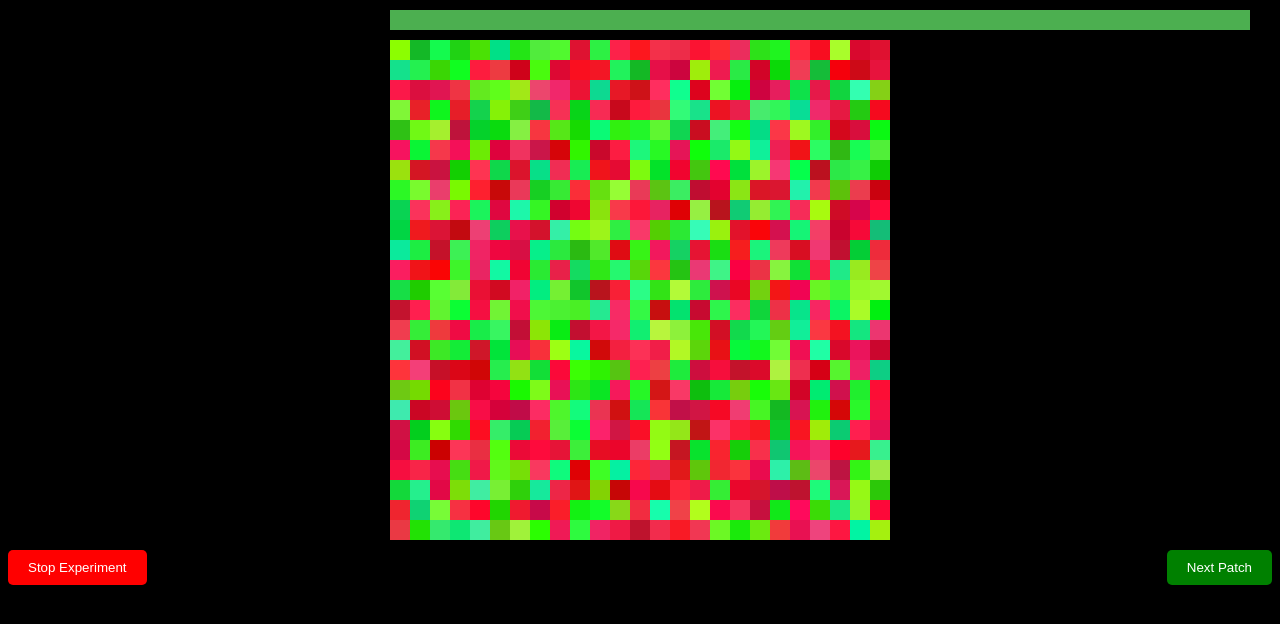
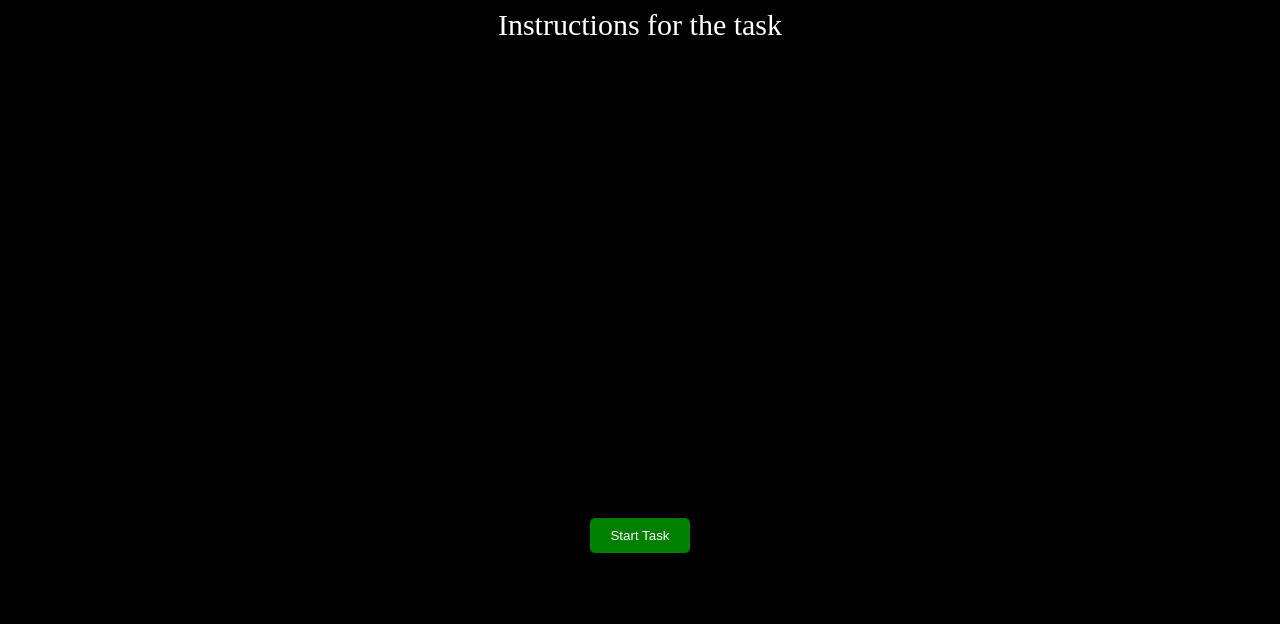
Before and after one commit to Meshed72/foraging_task, a Django app: page / in a window 1280 px wide. Shown: the top 624 px of the page. Run offline with Django 4.2, Linux system fonts and the light colour scheme.

Commit message:
Finalize basic setup handle reset and EL

```diff
--- a/foraging_task/static/js/MatrixBuilder.js
+++ b/foraging_task/static/js/MatrixBuilder.js
@@ -3,10 +3,13 @@ class MatrixBuilder {
       this.SQUARE_SIZE = 20;
       this.NUM_ROWS = 25;
       this.NUM_COLS = 25;
+      this.GREEN_PROPORTION = 0.8;
+      this.RIPE_LIMIT = 0.5;
+      this.GREEN_COLORS = ['#00FF00', '#33FF33', '#66FF66', '#99FF99', '#CCFFCC'];
+      this.RED_COLORS = ['#FF0000', '#FF3333', '#FF6666', '#FF9999', '#FFCCCC'];
+      this.RIPE_COLORS = [this.RED_COLORS[0]];
+
       this.taskManager = taskManager;
-    }
-
-    init() {
       this.canvas = document.getElementById("matrixCanvas");
       this.ctx = this.canvas.getContext("2d");
 
@@ -17,29 +20,52 @@ class MatrixBuilder {
       this.canvas.height = this.canvasHeight;
 
       this.squares = [];
-
-      this.drawMatrix();
       return this;
     }
 
-    static getRandomGreenColor() {
-      const greenHue = Math.floor(Math.random() * 81) + 80;
-      const saturation = Math.floor(Math.random() * 21) + 80;
-      const lightness = Math.floor(Math.random() * 21) + 40;
-      return `hsl(${greenHue}, ${saturation}%, ${lightness}%)`;
+    init() {
+      this.drawMatrix(true);
     }
 
-    static getRandomRedColor() {
-      const redHue = Math.floor(Math.random() * 21) + 340;
-      const saturation = Math.floor(Math.random() * 21) + 80;
-      const lightness = Math.floor(Math.random() * 21) + 40;
-      return `hsl(${redHue}, ${saturation}%, ${lightness}%)`;
+    hideMatrix(){
+        this.canvas.style.display = "none";
     }
 
-    drawMatrix(greenProportion = 0.5) {
+    showMatrix(){
+        this.canvas.style.display = "block";
+    }
+
+    getRandomGreenColor() {
+        const randomIndex = Math.floor(Math.random() * this.GREEN_COLORS.length);
+        return this.GREEN_COLORS[randomIndex];
+
+    //   const greenHue = Math.floor(Math.random() * 81) + 80;
+    //   const saturation = Math.floor(Math.random() * 21) + 80;
+    //   const saturation = 50;
+    //   const saturation = Math.floor(Math.random() * 21) + 80;
+    //   const lightness = 50;
+    //   const lightness = Math.floor(Math.random() * 21) + 40;
+    //   return `hsl(${greenHue}, ${saturation}%, ${lightness}%)`;
+    }
+
+    getRandomRedColor() {
+        const randomIndex = Math.floor(Math.random() * this.RED_COLORS.length);
+        return this.RED_COLORS[randomIndex];
+
+        // let redHue;
+        // if (Math.random() < this.RIPE_LIMIT) {
+        //   redHue = Math.floor(Math.random() * 51) + 150;
+        // } else {
+        //   redHue = Math.floor(Math.random() * 21) + 340;
+        // }
+        // const saturation = 50;
+        // const lightness = 50;
+        // return `hsl(${redHue}, ${saturation}%, ${lightness}%)`;
+      }
+
+    drawMatrix(setEventListeners) {
         const totalSquares = this.NUM_ROWS * this.NUM_COLS;
-        const numGreenSquares = Math.floor(totalSquares * greenProportion);
-        const numRedSquares = totalSquares - numGreenSquares;
+        const numGreenSquares = Math.floor(totalSquares * this.GREEN_PROPORTION);
 
         // Create an array of indices representing all squares
         const indices = Array.from({ length: totalSquares }, (_, index) => index);
@@ -50,6 +76,8 @@ class MatrixBuilder {
           [indices[i], indices[j]] = [indices[j], indices[i]];
         }
 
+        this.squares = [];
+
         // Assign colors to squares based on shuffled indices
         for (let i = 0; i < totalSquares; i++) {
           const row = Math.floor(i / this.NUM_COLS);
@@ -59,10 +87,10 @@ class MatrixBuilder {
           var color;
           var colorType;
           if(indices[i] < numGreenSquares){
-            color = MatrixBuilder.getRandomGreenColor();
+            color = this.getRandomGreenColor();
             colorType = "green";
           } else {
-            color = MatrixBuilder.getRandomRedColor()
+            color = this.getRandomRedColor()
             colorType = "red";
           }
 
@@ -79,32 +107,36 @@ class MatrixBuilder {
           this.ctx.fillRect(square.x, square.y, square.size, square.size);
         }
 
-        this.setSquaresEventListeners();
+        if(setEventListeners){
+            this.setSquaresEventListeners();
+        }
       }
 
 
     resetSquaresColor() {
-      this.squares.forEach((square) => {
-        if (square.colorType == "green") {
-          square.color = MatrixBuilder.getRandomGreenColor();
-        } else {
-          square.color = MatrixBuilder.getRandomRedColor();
-        }
-        this.ctx.fillStyle = square.color;
-        this.ctx.fillRect(square.x, square.y, square.size, square.size);
-      });
+        // Remove existing event listeners
+        let canvasElement = document.getElementById("matrixCanvas");
+        var newCanvasElement = canvasElement.cloneNode(true);
+        canvasElement.parentNode.replaceChild(newCanvasElement, canvasElement);
+        this.canvas = newCanvasElement;
+        this.ctx = this.canvas.getContext("2d");
+        // this = new MatrixBuilder();
+        this.drawMatrix(true);
     }
 
     setSquaresEventListeners() {
-      const canvas = this.canvas;
-      const ctx = this.ctx;
-      const taskManager = this.taskManager;
-      const squares = this.squares;
+      var canvas = this.canvas;
+      var ctx = this.ctx;
+      var taskManager = this.taskManager;
+      var squares = this.squares;
+      var matrixBuilder = this;
+      const ripeColors = this.RIPE_COLORS;
 
       canvas.addEventListener("click", function (event) {
-        const rect = canvas.getBoundingClientRect();
-        const clickX = event.clientX - rect.left;
-        const clickY = event.clientY - rect.top;
+        var rect = canvas.getBoundingClientRect();
+        var clickX = event.clientX - rect.left;
+        var clickY = event.clientY - rect.top;
+        var isRipe = false;
 
         squares.forEach((square) => {
           if (
@@ -114,17 +146,29 @@ class MatrixBuilder {
             clickY < square.y + square.size
           ) {
 
-            square.color = MatrixBuilder.getRandomGreenColor();
+            if(ripeColors.includes(square.color)){
+                isRipe = true;
+            }
+
+            square.color = matrixBuilder.getRandomGreenColor();
             ctx.fillStyle = square.color;
             ctx.fillRect(square.x, square.y, square.size, square.size);
 
             // Update click data
-            taskManager.updateClickData({ x: square.x, y: square.y });
+            taskManager.updateClickData({ subjectID : taskManager.subjectID,
+                startTime : taskManager.startTime,
+                clickTime : Date.now(),
+                patchNumber : taskManager.currentPatch,
+                x: square.x,
+                y: square.y,
+                isRipe : isRipe});
           }
         });
 
         // Play sound
-        document.getElementById("errorSound").play();
+        if(!isRipe){
+            document.getElementById("errorSound").play();
+        }
       });
     }
   }
--- a/foraging_task/static/js/TaskManager.js
+++ b/foraging_task/static/js/TaskManager.js
@@ -1,52 +1,95 @@
 function initTask(){
-    taskManager = new TaskManager().init();
+    taskManager = new TaskManager("testUser")
+    taskManager.init();
 }
 
 class TaskManager{
-    constructor(){
+    constructor(subjectId){
         this.TOTAL_DURATION = 5000;
+        this.subjectId = subjectId;
+        this.startTime = Date.now();
         this.intervalDuration = 100;
         this.numIntervals = 100;
         this.progressInterval;
         this.progressWidth = 0;
         this.clickData = [];
         this.currentPatch = 1;
-        this.matrixBuilder = new MatrixBuilder(this).init();
+        this.progressBar = document.querySelector(".progress-bar");
+        this.progressFill =  document.getElementById("progressFill");
+        this.stopTaskButton =  document.querySelector(".stop-task-button");
+        this.nextPatchButton =  document.querySelector(".next-patch-button");
+        this.startTaskButton =  document.querySelector(".start-task-button");
+        this.taskText =  document.querySelector(".task-text");
+        this.matrixBuilder = new MatrixBuilder(this);
+        return this;
     }
 
     init(){
+        this.taskElementsVisibility("instructions");
+    }
+
+    startTask(){
+        this.taskElementsVisibility("taskRun");
+        this.matrixBuilder.init();
         this.setProgressBar();
-        return this;
+    }
+
+    endTask(){
+        this.taskElementsVisibility("taskEnd");
+    }
+
+    taskElementsVisibility(phase){
+        if(phase == "instructions"){
+            this.taskRelatedElementsVisibility("none");
+            this.taskText.style.display = "block";
+            this.taskText.innerHTML = "Instructions for the task";
+            this.startTaskButton.style.display = "block";
+        }
+        if(phase == "taskRun"){
+            this.taskRelatedElementsVisibility("block");
+            this.taskText.style.display = "none";
+            this.startTaskButton.style.display = "none";
+        }
+        if(phase == "taskEnd"){
+            this.taskRelatedElementsVisibility("none");
+            this.taskText.style.display = "block";
+            this.taskText.innerHTML = "Task finished - thank you";
+        }
+    }
+
+    taskRelatedElementsVisibility(visibility){
+        if(visibility == "block"){
+            this.matrixBuilder.showMatrix();
+        } else {
+            this.matrixBuilder.hideMatrix();
+        }
+        this.progressBar.style.display = visibility;
+        this.stopTaskButton.style.display = visibility;
+        this.nextPatchButton.style.display = visibility;
     }
 
     setProgressBar() {
-        const progressFill = document.getElementById("progressFill");
-        const progressBar = document.querySelector(".progress-bar");
-        this.startTime = Date.now();
-        progressFill.style.width = "0";
-        this.progressInterval = setInterval(() => this.updateProgress(progressFill, progressBar), this.intervalDuration);
+        this.progressFill.style.width = "0";
+        this.progressInterval = setInterval(() => this.updateProgress(), this.intervalDuration);
     }
 
-    updateProgress(progressFill, progressBar) {
+    updateProgress() {
         const elapsedTime = Date.now() - this.startTime;
-        const progressBarWidth = progressBar.offsetWidth;
+        const progressBarWidth = this.progressBar.offsetWidth;
         const targetWidth = (progressBarWidth / this.TOTAL_DURATION) * elapsedTime;
 
-        if (progressFill.offsetWidth >= progressBar.offsetWidth) {
-            progressFill.style.width = `${progressBarWidth}px`;
+        if (this.progressFill.offsetWidth >= this.progressBar.offsetWidth) {
+            this.progressFill.style.width = `${progressBarWidth}px`;
             clearInterval(this.progressInterval);
-            alert("Times up");
+            // this.endTask();
         } else {
             this.progressWidth = (targetWidth / progressBarWidth) * 100;
-            progressFill.style.width = `${this.progressWidth}%`;
+            this.progressFill.style.width = `${this.progressWidth}%`;
         }
     }
 
     updateClickData(data) {
-        this.clickData.push(data);
-    }
-
-    updateClickData(data){
+        console.log(data);
         this.clickData.push(data);
     }
 
--- a/foraging_task/static/style.css
+++ b/foraging_task/static/style.css
@@ -7,16 +7,26 @@ body {
     margin: 0 auto;
   }
 
+  .task-text {
+    width: 500px;
+    height: 500px;
+    display: block;
+    margin: 0 auto;
+    color: white;
+    font-size: 1.875em;
+    text-align: center;
+  }
+
   .progress-bar {
     width: 500px;
     height: 20px;
-    background-color: #f3f3f3;
+    background-color: black;
     margin: 10px auto;
   }
 
   .progress-fill {
     height: 100%;
-    background-color: #4caf50;
+    background-color: rgb(255, 255, 0);
     transition: width 30s linear;
   }
 
@@ -35,7 +45,17 @@ body {
     cursor: pointer;
   }
 
-  .stop-experiment-button {
+  .start-task-button {
+    background-color: green;
+    color: white;
+    padding: 10px 20px;
+    border: none;
+    border-radius: 5px;
+    cursor: pointer;
+    margin: 0 auto;
+  }
+
+  .stop-task-button {
     background-color: red;
     color: white;
     padding: 10px 20px;
--- a/foraging_task_app/templates/task_base.html
+++ b/foraging_task_app/templates/task_base.html
@@ -12,8 +12,10 @@
     <div class="progress-fill" id="progressFill"></div>
   </div>
   <canvas id="matrixCanvas" width="500" height="500"></canvas>
+  <div class="task-text">Some text</div>
   <div class="buttons-container">
-    <button class="stop-experiment-button" onclick="">Stop Experiment</button>
+    <button class="stop-task-button" onclick="taskManager.endTask()">Stop Task</button>
+    <button class="start-task-button" onclick="taskManager.startTask()">Start Task</button>
     <button class="next-patch-button" onclick="taskManager.clickNextPatch()">Next Patch</button>
   </div>
 </body>
```
